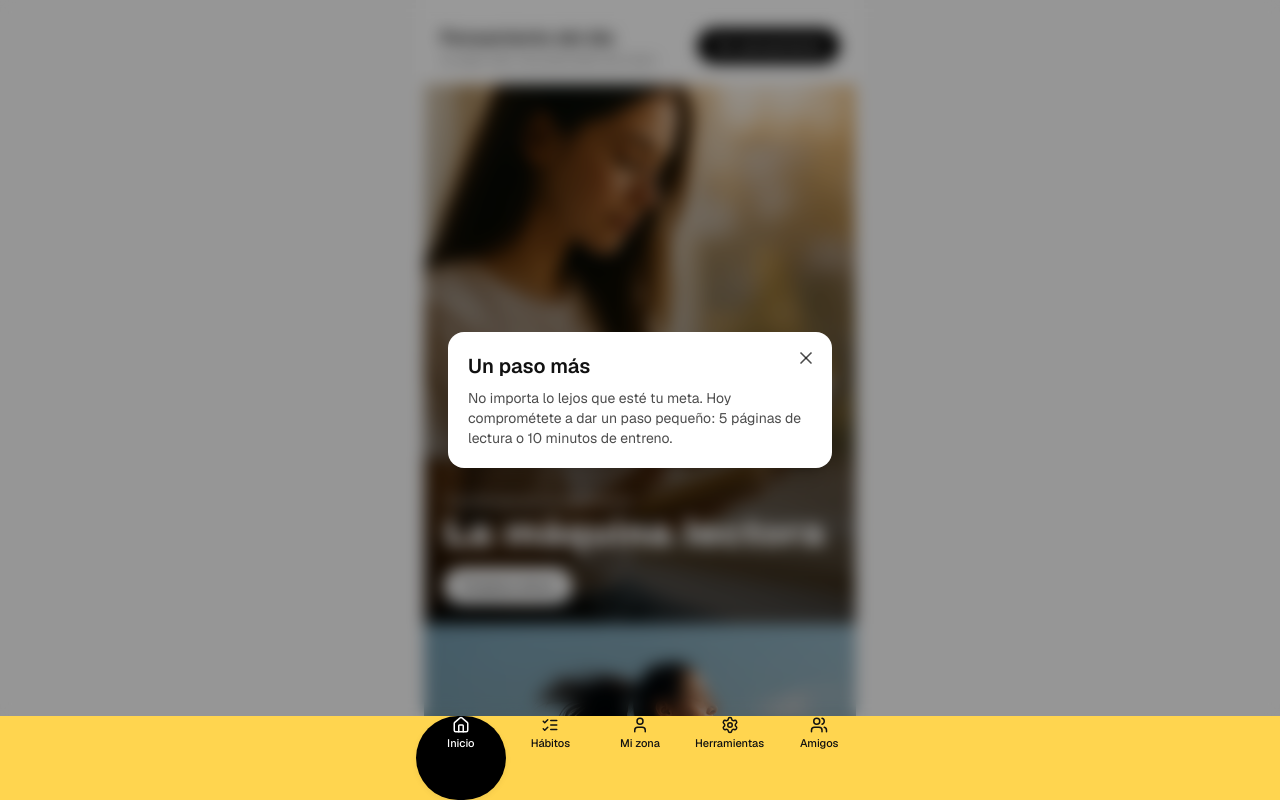
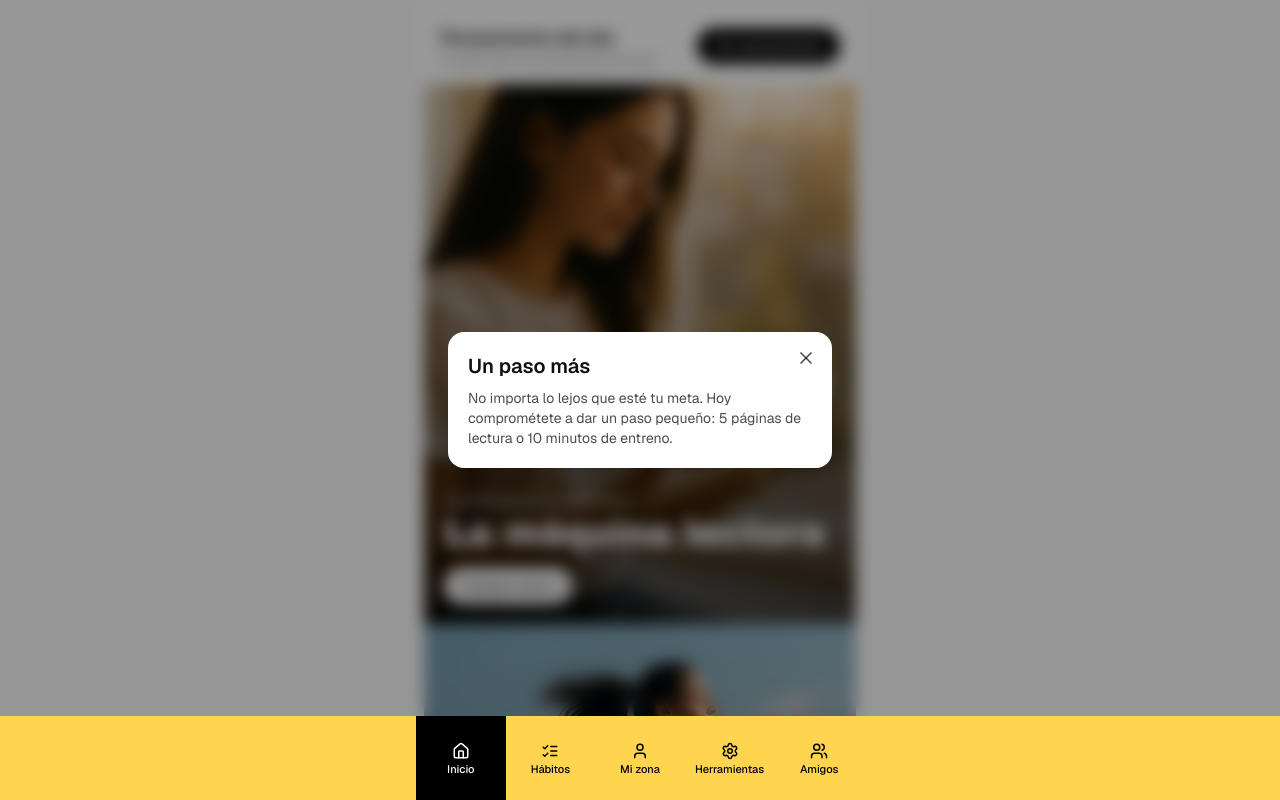
Before and after one commit to samcastella/akira, a Next.js app: page / in a window 1280 px wide. Shown: the top 800 px of the page. Built offline with nearby package versions, Linux system fonts and the light colour scheme.

Commit message:
fix(nav): botón activo rectangular a todo alto; icono 18px; texto 11px; Settings en Herramientas

```diff
--- a/src/components/BottomNav.tsx
+++ b/src/components/BottomNav.tsx
@@ -1,3 +1,4 @@
+// src/components/BottomNav.tsx
 'use client';
 
 import Link from 'next/link';
@@ -5,66 +6,71 @@ import { usePathname } from 'next/navigation';
 import { Home, ListChecks, User, Settings, Users } from 'lucide-react';
 import { COLORS, NAV_HEIGHT } from '@/lib/constants';
 
+type Item = {
+  href: string;
+  label: string;
+  icon: React.ComponentType<{ className?: string; size?: number }>;
+};
+
+const ITEMS: Item[] = [
+  { href: '/',             label: 'Inicio',       icon: Home },
+  { href: '/habitos',      label: 'Hábitos',      icon: ListChecks },
+  { href: '/mizona',       label: 'Mi zona',      icon: User },
+  { href: '/herramientas', label: 'Herramientas', icon: Settings }, // engranaje
+  { href: '/amigos',       label: 'Amigos',       icon: Users },
+];
+
 export default function BottomNav() {
   const pathname = usePathname();
-
-  const items = [
-    { href: '/', label: 'Inicio', icon: Home },
-    { href: '/habitos', label: 'Hábitos', icon: ListChecks },
-    { href: '/mizona', label: 'Mi zona', icon: User },
-    { href: '/herramientas', label: 'Herramientas', icon: Settings }, // engranaje
-    { href: '/amigos', label: 'Amigos', icon: Users },
-  ] as const;
-
   const isActive = (href: string) =>
     pathname === href || pathname.startsWith(href + '/');
 
   return (
     <nav
-      className="bottomnav"
+      className="bottomnav fixed inset-x-0 bottom-0 z-50"
       style={{
         height: `calc(${NAV_HEIGHT}px + env(safe-area-inset-bottom, 0px))`,
-        background: COLORS.accent, // amarillo rail
+        background: COLORS.accent, // rail amarillo
       }}
     >
-      <div className="mx-auto flex h-full w-full max-w-md">
-        {items.map(({ href, label, icon: Icon }) => {
+      <ul className="mx-auto flex h-full w-full max-w-md">
+        {ITEMS.map(({ href, label, icon: Icon }) => {
           const active = isActive(href);
+          return (
+            <li key={href} className="relative flex-1 h-full">
+              {/* Fondo activo: rectángulo que ocupa TODO el botón */}
+              {active && (
+                <span
+                  aria-hidden
+                  className="absolute inset-0"
+                  style={{ background: COLORS.black, borderRadius: 0 }}
+                />
+              )}
 
-          return (
               <Link
-              key={href}
                 href={href}
                 aria-label={label}
                 aria-current={active ? 'page' : undefined}
-              className="bn-item relative grid h-full w-full flex-1 place-items-center"
+                className="bn-item relative z-10 grid h-full w-full place-items-center"
               >
-              {/* Fondo activo: cuadrado, ocupa todo el botón */}
-              {active && (
-                <span
-                  aria-hidden
-                  className="bn-pill absolute inset-0 rounded-none"
-                  style={{ background: COLORS.black }}
-                />
-              )}
-
-              {/* Contenido */}
-              <span className="relative z-10 flex flex-col items-center gap-1">
+                <span className="flex h-full flex-col items-center justify-center gap-1">
                   <Icon
-                  className="h-[18px] w-[18px]"
-                  style={{ color: active ? '#fff' : COLORS.text }}
+                    size={18}
+                    className={active ? 'text-white' : 'text-black'}
                   />
                   <span
-                  className="leading-none text-[11px] font-medium"
-                  style={{ color: active ? '#fff' : COLORS.text }}
+                    className={`text-[11px] font-medium leading-none ${
+                      active ? 'text-white' : 'text-black'
+                    }`}
                   >
                     {label}
                   </span>
                 </span>
               </Link>
+            </li>
           );
         })}
-      </div>
+      </ul>
     </nav>
   );
 }
```
Lines whose indentation alone changed are shown as unchanged.
